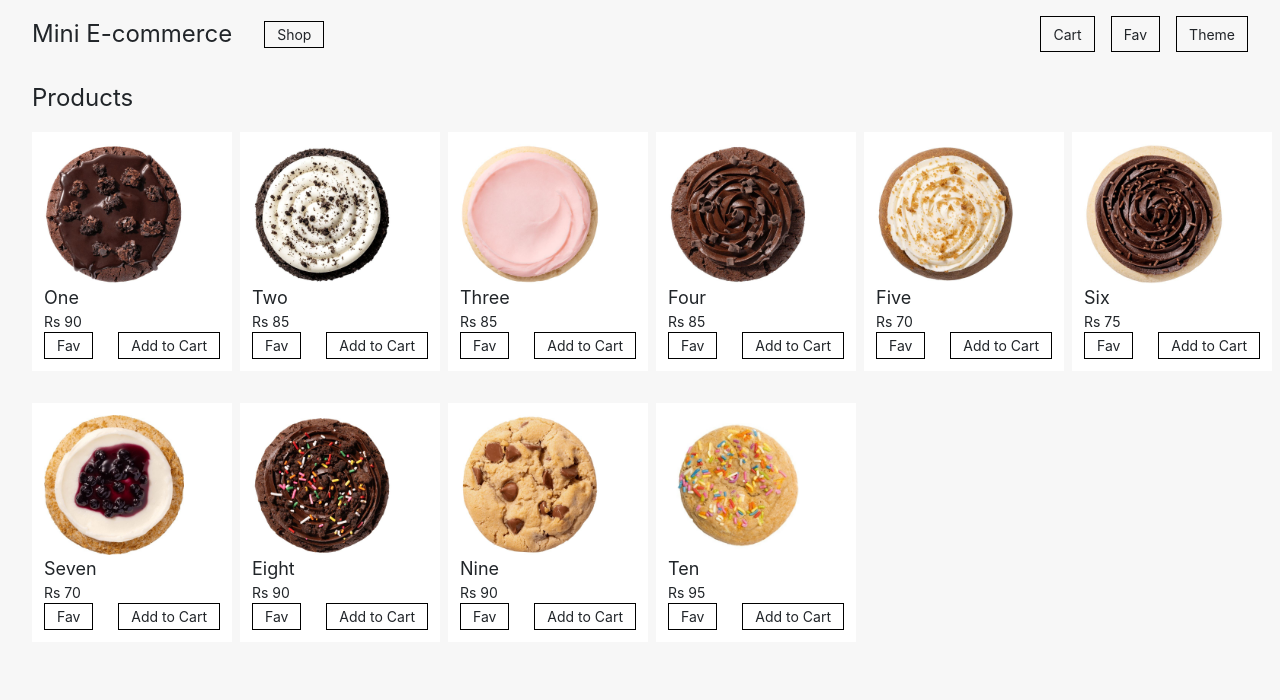
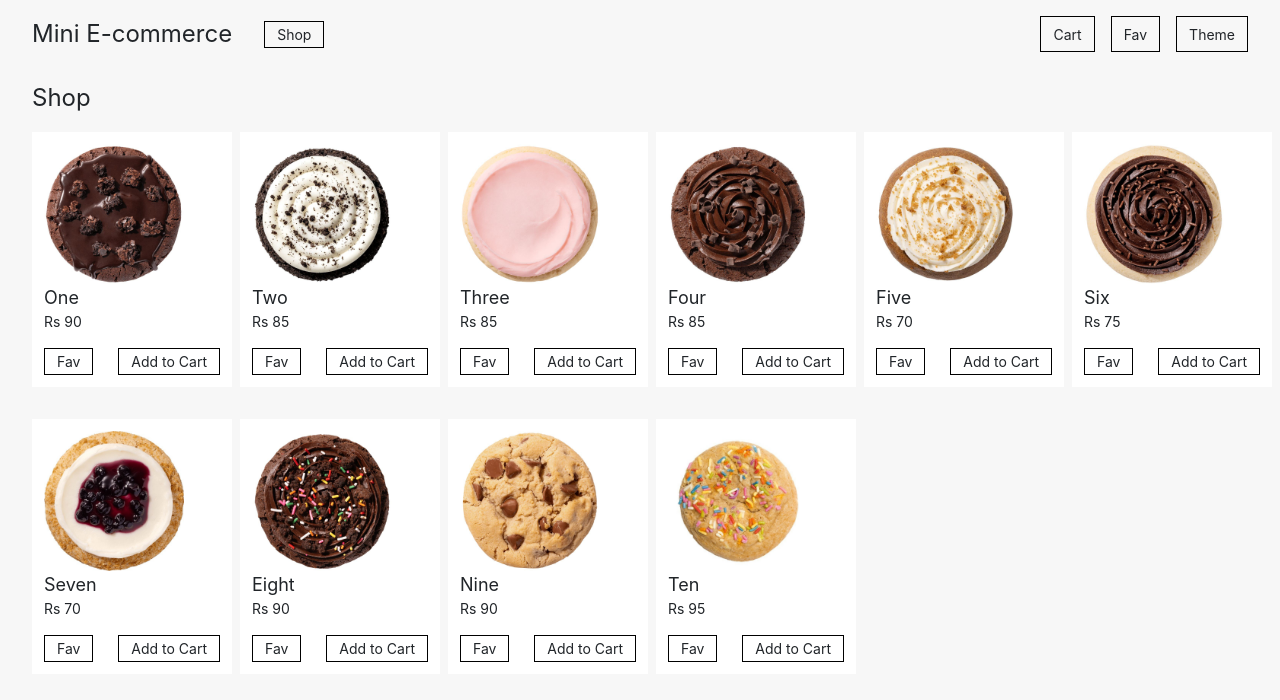
Before and after one commit to NitikaMaharjan/mini-ecommerce, a React (Vite) app: page / in a window 1280 px wide. Shown: the top 700 px of the page. Built offline with nearby package versions, Linux system fonts and the light colour scheme.

Commit message:
make navbar position fixed

```diff
--- a/src/App.css
+++ b/src/App.css
@@ -1,5 +1,6 @@
 .content {
-    padding: 12px 32px;
+    margin: 80px 0px 40px 0px;
+    padding: 0px 32px;
 }
 
 .product-item {
@@ -7,8 +8,3 @@
     background-color: white;
     width: 200px;
 }
-
-.button:hover {
-    color: white;
-    background-color: black;
-}
--- a/src/App.jsx
+++ b/src/App.jsx
@@ -1,7 +1,7 @@
 import "./App.css";
 import { useSelector } from "react-redux";
 import Navbar from "./components/Navbar";
-import Products from "./components/Products";
+import Shop from "./components/Shop";
 import Cart from "./components/Cart";
 import Fav from "./components/Fav";
 
@@ -12,7 +12,7 @@ export default function App() {
       <Navbar/>
       {
         contentChoice==="shop" &&
-        <Products/>
+        <Shop/>
       }
       {
         contentChoice==="cart" &&
--- a/src/components/Navbar.jsx
+++ b/src/components/Navbar.jsx
@@ -4,6 +4,7 @@ import { changeContent } from "../redux/content/contentSlice";
 export default function Navbar() {
     const dispatch = useDispatch();
     return (
+        <div className="fixed top-0 left-0 w-full bg-[#f7f7f7]">
             <div className="flex justify-between pt-4 pr-8 pb-4 pl-8">
                 <div className="flex items-center gap-8">
                     <h1>Mini E-commerce</h1>
@@ -15,5 +16,6 @@ export default function Navbar() {
                     <button>Theme</button>
                 </div>
             </div>
+        </div>
     )
 }
--- a/src/components/Products.jsx
+++ b/src/components/Shop.jsx
@@ -1,18 +1,18 @@
 import { useSelector } from "react-redux";
 
-export default function Products() {
+export default function Shop() {
   const items = useSelector(state => state.products.items);
   return (
     <div className="content">
-      <h1 className="mb-4">Products</h1>
+      <h1 className="mb-4">Shop</h1>
       <div className="grid grid-cols-6 gap-8">
         {
           items.map((item, id)=>{
-            return <div id={id} className="product-item">
+            return <div key={id} className="product-item">
               <img src={item.url} style={{height: "140px", width: "140px"}}/>
               <h3>{item.name}</h3>
               <p>Rs {item.price}</p>
-              <div className="flex justify-between">
+              <div className="flex justify-between mt-4">
                 <button className="button">Fav</button>
                 <button className="button">Add to Cart</button>
               </div>
--- a/src/index.css
+++ b/src/index.css
@@ -9,7 +9,6 @@
 
 body {
     width: 100%;
-    height: 100vh;
     background-color: var(--bg-color);
 }
 
@@ -35,3 +34,8 @@ button {
     border: 1px solid black;
     cursor: pointer;
 }
+
+button:hover {
+    color: white;
+    background-color: black;
+}
```
Lines whose indentation alone changed are shown as unchanged.
